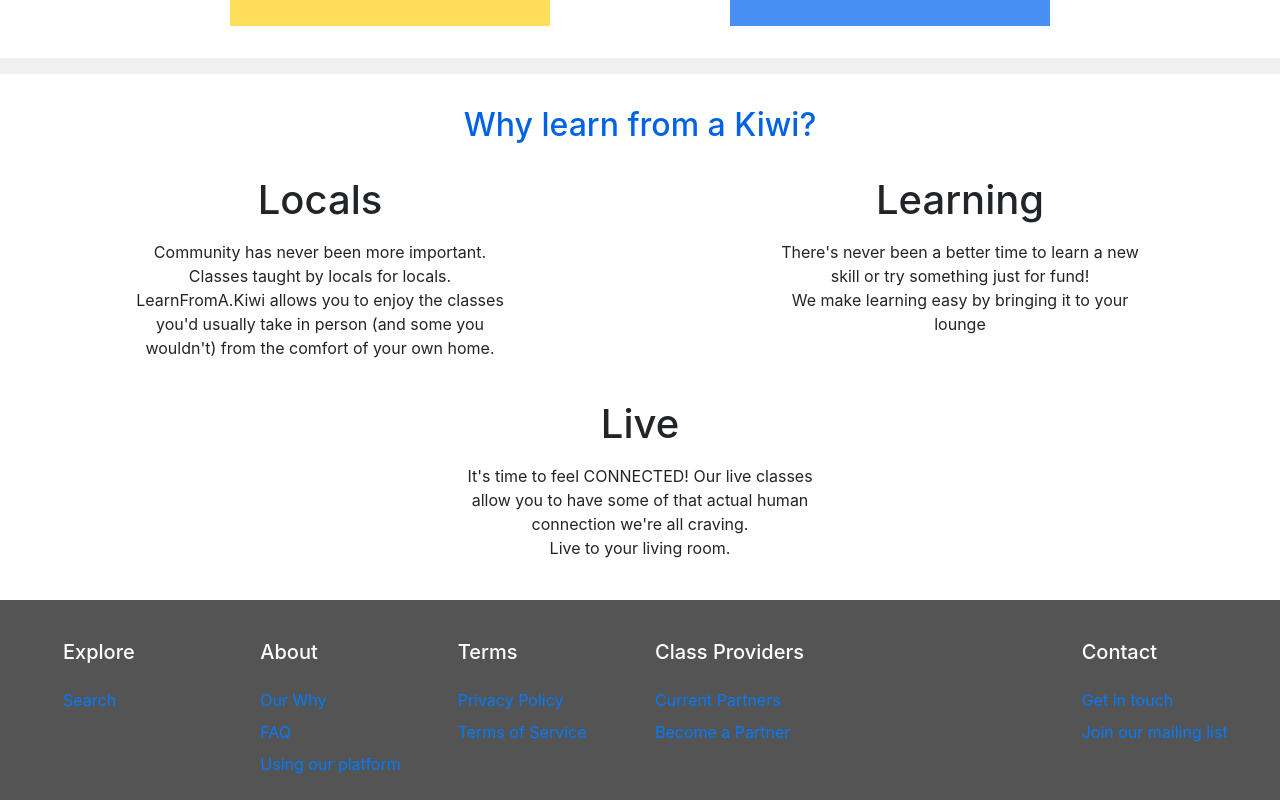
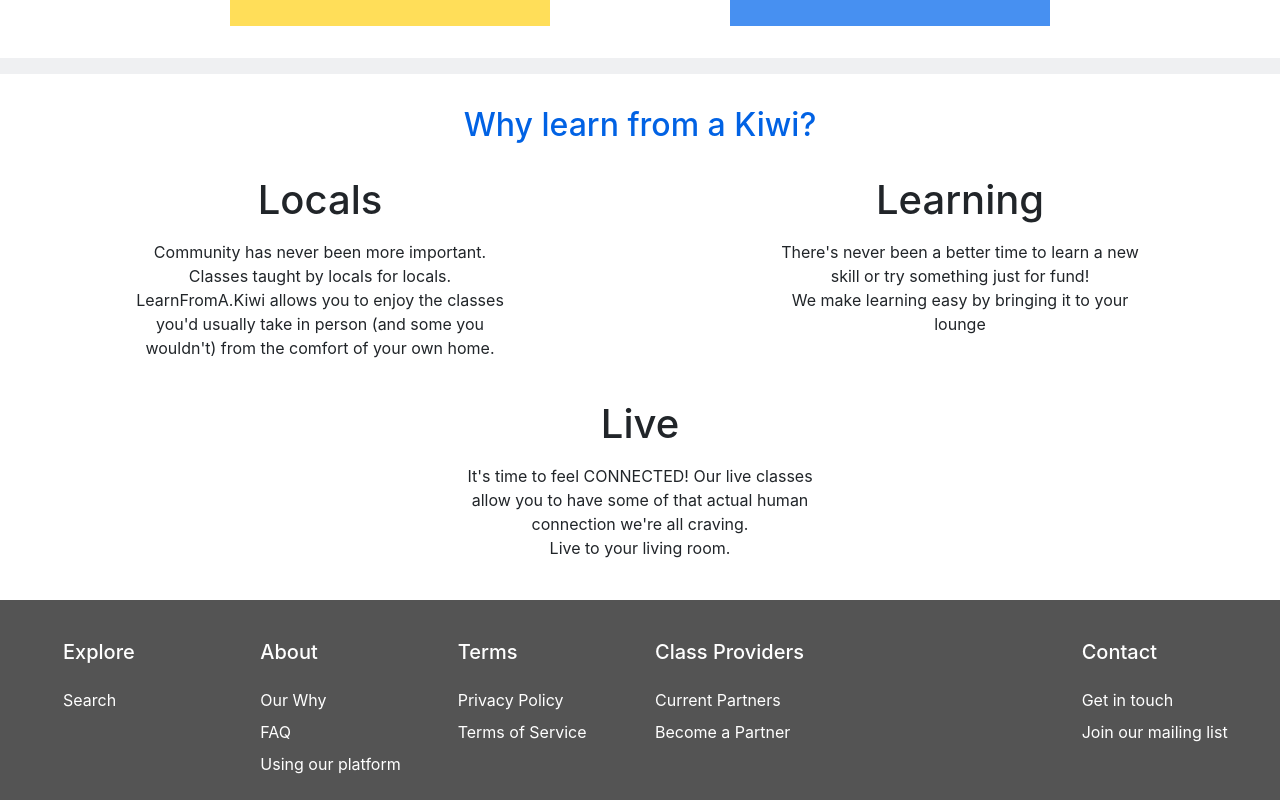
Before and after one commit to rtan265/Learn-From-A-Kiwi, a React (Create React App) app: page / in a window 1280 px wide. Shown: the part 1877-2677 px from the top of the page. Built offline with nearby package versions, Linux system fonts and the light colour scheme.

Commit message:
fixed a link className issue

```diff
--- a/src/components/footer/Footer.js
+++ b/src/components/footer/Footer.js
@@ -12,46 +12,46 @@ const Footer = () => {
                     <MDBCol md="2">
                         <h5 className="title">Explore</h5>
                         <p className = "list-unstyled">
-                            <a href="#!">Search</a>
+                            <a className = "footer-links" href="#!">Search</a>
                         </p>
                     </MDBCol>
                     <MDBCol md="2">
                         <h5 className="title">About</h5>
                         <p className="list-unstyled">
-                            <a href="#!">Our Why</a>
+                            <a className = "footer-links" href="#!">Our Why</a>
                         </p>
                         <p className="list-unstyled">
-                            <a href="#!">FAQ</a>
+                            <a className = "footer-links" href="#!">FAQ</a>
                         </p>
                         <p className="list-unstyled">
-                            <a href="#!">Using our platform</a>
+                            <a className = "footer-links" href="#!">Using our platform</a>
                         </p>
                     </MDBCol>
                     <MDBCol md="2">
                         <h5 className="title">Terms</h5>
                         <p className="list-unstyled">
-                            <a href="#!">Privacy Policy</a>
+                            <a className = "footer-links" href="#!">Privacy Policy</a>
                         </p>
                         <p className="list-unstyled">
-                            <a href="#!">Terms of Service</a>
+                            <a className = "footer-links" href="#!">Terms of Service</a>
                         </p>
                     </MDBCol>
                     <MDBCol md="2">
                         <h5 className="title">Class Providers</h5>
                         <p className="list-unstyled">
-                            <a href="#!">Current Partners</a>
+                            <a className = "footer-links" href="#!">Current Partners</a>
                         </p>
                         <p className="list-unstyled">
-                            <a href="#!">Become a Partner</a>
+                            <a className = "footer-links" href="#!">Become a Partner</a>
                         </p>
                     </MDBCol>
                     <MDBCol md="2" style = {{right: 0, position: 'absolute'}}>
                         <h5 className="title">Contact</h5>
                         <p className="list-unstyled">
-                            <a href="#!">Get in touch</a>
+                            <a className = "footer-links" href="#!">Get in touch</a>
                         </p>
                         <p className="list-unstyled">
-                            <a href="#!">Join our mailing list</a>
+                            <a className = "footer-links" href="#!">Join our mailing list</a>
                         </p>
                     </MDBCol>
                 </MDBRow>
```
